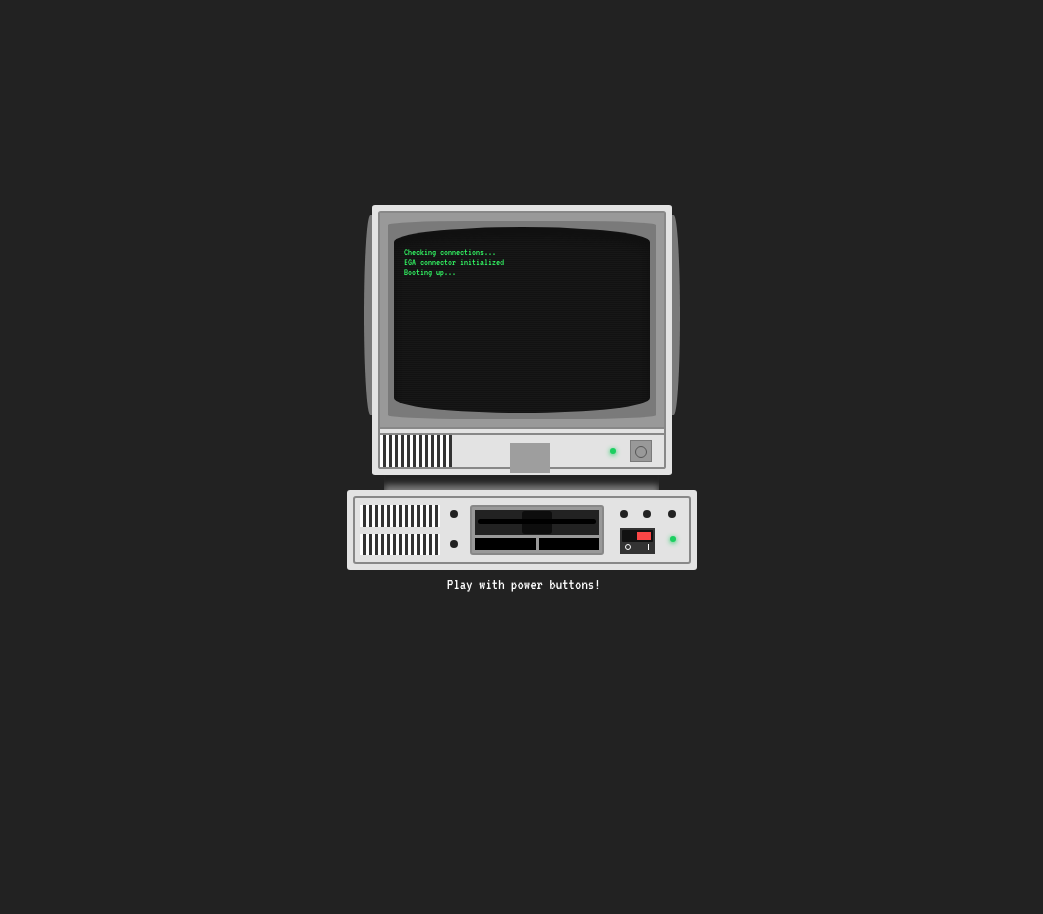
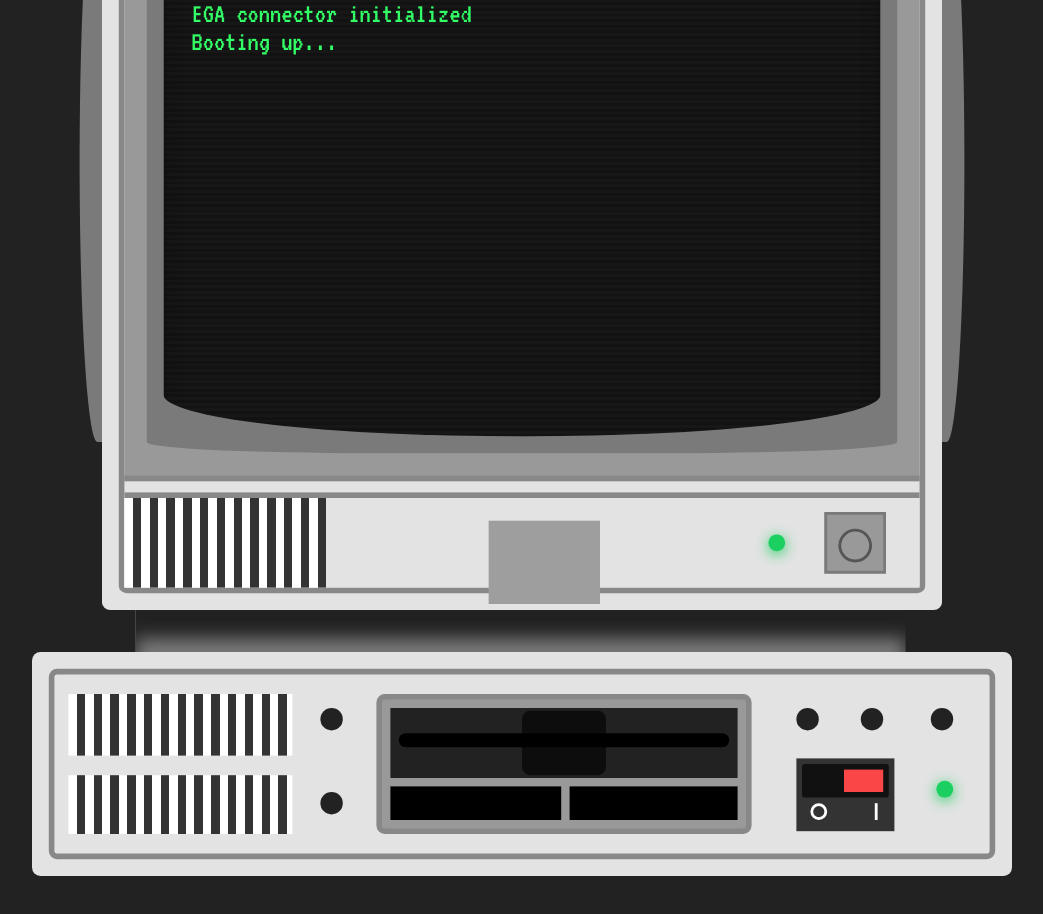
Before and after one commit to AURAK-Coding-Club/Slide-Deck, a plain HTML site: page dist/index.html in a window 1280 px wide. Shown: the whole page, without its empty margins (118-1161 px from the left). Before the commit the page ends 800 px from the top, so only its background shows below. Drawn offline with nearby package versions, Linux system fonts and the light colour scheme; grey boxes are pictures that could not be loaded.

Commit message:
scaled up the computer and removed needless text

```diff
--- a/dist/index.html
+++ b/dist/index.html
@@ -64,8 +64,6 @@
             <div class="powerLight lightOff">
         </div>
     </div>
-
-    <p>Play with power buttons!</p>
 </div>
     <script src='https://code.jquery.com/jquery-2.2.4.min.js'></script><script  src="./script.js"></script>
 
--- a/dist/style.css
+++ b/dist/style.css
@@ -12,6 +12,8 @@ body {
   margin: auto;
   max-width: 350px;
   max-height: 390px;
+  /* Scale up the entire computer component */
+  transform: scale(2.8);
 }
 
 .screenBox {
```
